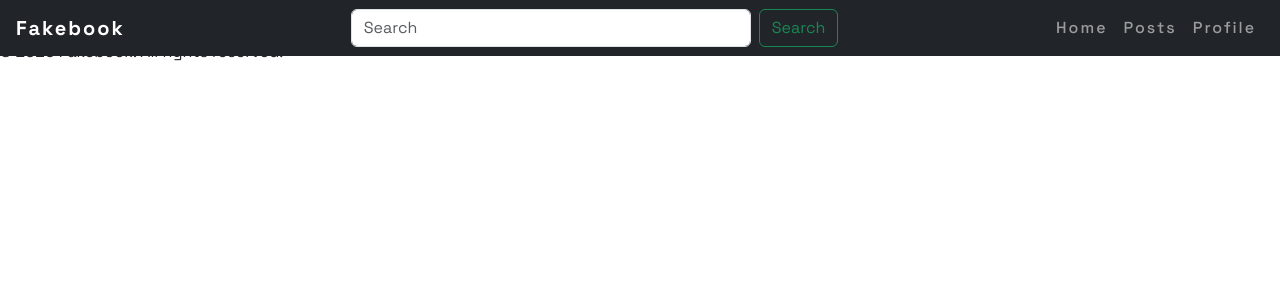
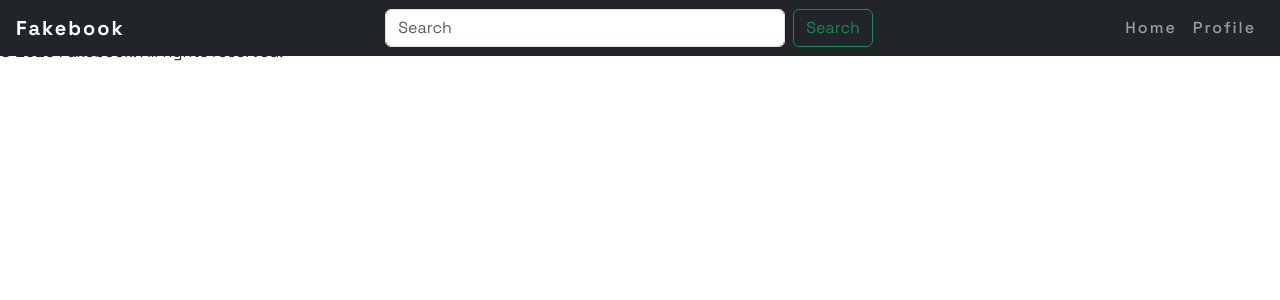
Before and after one commit to johnbords/learn-front-end, a React (Vite) app in the folder fakebook-frontend/: page /profile in a window 1280 px wide. Shown: the top 300 px of the page. Built offline with nearby package versions, Linux system fonts and the light colour scheme.

Commit message:
Week 3: Update Header component links to use correct paths and replace href with to for React Router

```diff
--- a/fakebook-frontend/src/Header.jsx
+++ b/fakebook-frontend/src/Header.jsx
@@ -2,9 +2,8 @@ import 'bootstrap/dist/css/bootstrap.min.css'
 import { Link, useLocation } from 'react-router-dom';
 
 const links = [
-  { name: "Home", path: "#" },
-  { name: "Posts", path: "#" },
-  { name: "Profile", path: "#" },
+  { name: "Home", path: "/" },
+  { name: "Profile", path: "/profile" },
 ]
 
 function Header() {
@@ -19,7 +18,7 @@ function Header() {
       <nav className="navbar navbar-expand-md navbar-dark fixed-top bg-dark px-3">
 
         {/* Logo */}
-        <Link className="navbar-brand fw-bold" href="#">
+        <Link className="navbar-brand fw-bold" to="#">
           Fakebook
         </Link>
 
@@ -60,7 +59,7 @@ function Header() {
 
                 {links.map((link) => (
                   <li className="nav-item">
-                    <Link className="nav-link" href={link.path}>
+                    <Link className="nav-link" to={link.path}>
                         {link.name}
                     </Link>
                   </li>
```
